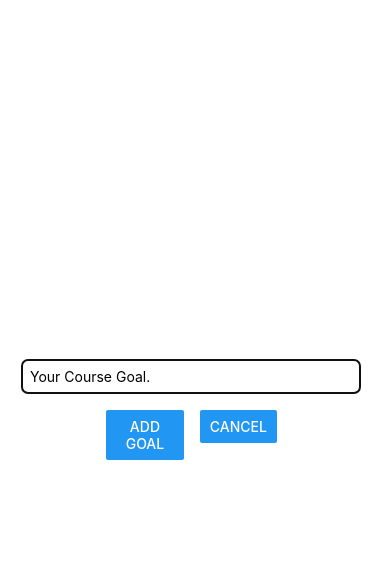
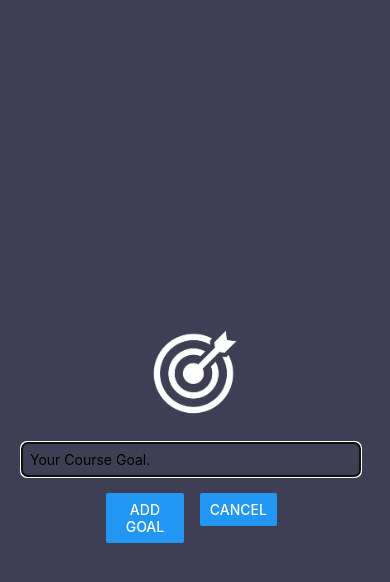
Before and after one commit to mghondo/React-Native-GoalApp, a React Native app: screen / in a window 390 px wide. Both pictures are taken after a click on the button "ADD NEW GOAL". Shown: the top 582 px of the page. Built offline with nearby package versions, Linux system fonts and the light colour scheme.

Commit message:
image added to modal.

```diff
--- a/App.js
+++ b/App.js
@@ -12,12 +12,17 @@
     setModalIsVisible(true);
   }
 
+  function endAddGoalHandler() {
+    setModalIsVisible(false);
+  }
+
   function addGoalHandler(enteredGoalText) {
     // setCourseGoals((currentCourseGoals) => [...courseGoals, enteredGoalText]);
     setCourseGoals((currentCourseGoals) => [
       ...courseGoals,
       { text: enteredGoalText, id: Math.random().toString() },
     ]);
+    endAddGoalHandler();
   }
 
   function deleteGoalHandler(id) {
@@ -33,7 +38,11 @@
         color="dodgerblue"
         onPress={startAddGoalHandler}
       />
-      <GoalInput visible={modalIsVisible} onAddGoal={addGoalHandler} />
+      <GoalInput
+        visible={modalIsVisible}
+        onAddGoal={addGoalHandler}
+        onCancel={endAddGoalHandler}
+      />
       <View style={styles.goalsContainer}>
         <FlatList
           data={courseGoals}
--- a/components/GoalInput.js
+++ b/components/GoalInput.js
@@ -1,5 +1,12 @@
 import { useState } from "react";
-import { View, TextInput, Button, StyleSheet, Modal } from "react-native";
+import {
+  View,
+  TextInput,
+  Button,
+  StyleSheet,
+  Modal,
+  Image,
+} from "react-native";
 
 function GoalInput(props) {
   const [enteredGoalText, setEnteredGoalText] = useState("");
@@ -16,6 +23,7 @@
   return (
     <Modal visible={props.visible} animationType="slide">
       <View style={styles.inputContainer}>
+        <Image style={styles.image} source={require("../assets/goal.png")} />
         <TextInput
           style={styles.textInput}
           placeholder="Your Course Goal."
@@ -27,7 +35,7 @@
             <Button title="Add Goal" onPress={addGoalHandler} />
           </View>
           <View style={styles.button}>
-            <Button title="Cancel" />
+            <Button title="Cancel" onPress={props.onCancel} />
           </View>
         </View>
       </View>
@@ -43,9 +51,15 @@
     padding: 25,
     justifyContent: "center",
     alignItems: "center",
-    marginBottom: 24,
-    borderBottomWidth: 1,
-    borderBottomColor: "#cccccc",
+    // marginBottom: 24,
+    // borderBottomWidth: 1,
+    // borderBottomColor: "#cccccc",
+    backgroundColor: "#3e3e55",
+  },
+  image: {
+    width: 100,
+    height: 100,
+    margin: 20,
   },
   textInput: {
     borderWidth: 1,
```
Also changed, not shown: assets/goal.png (added), 1 other file (tests, documents, lock files or other folders).
